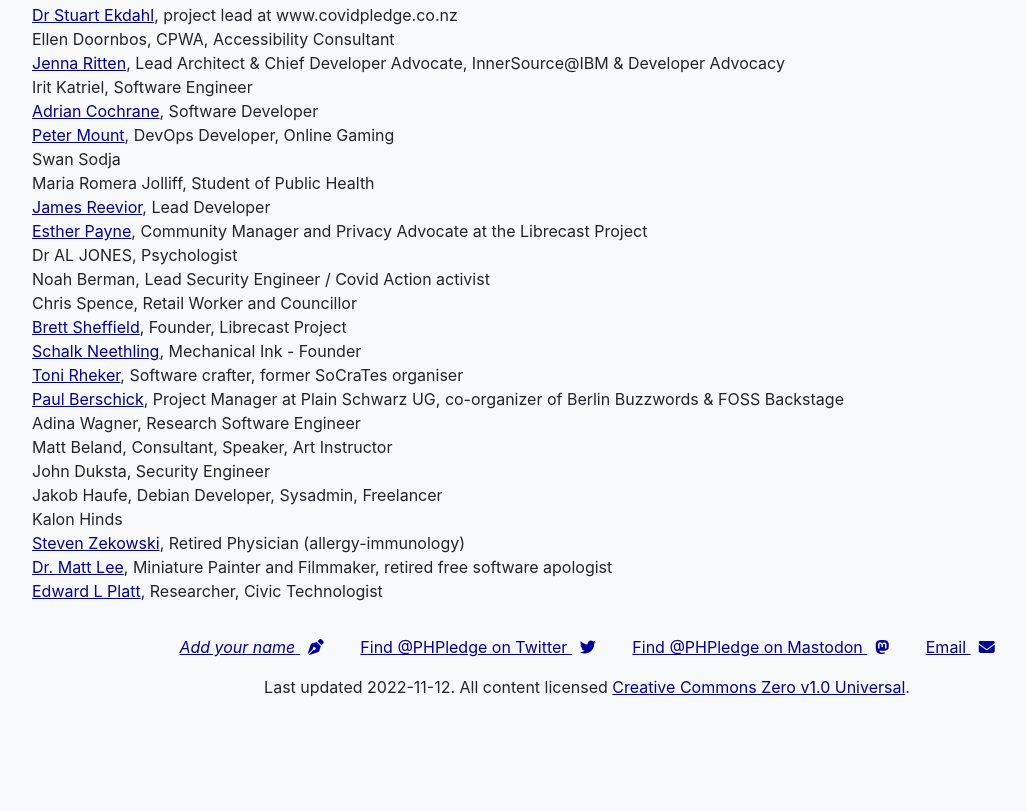
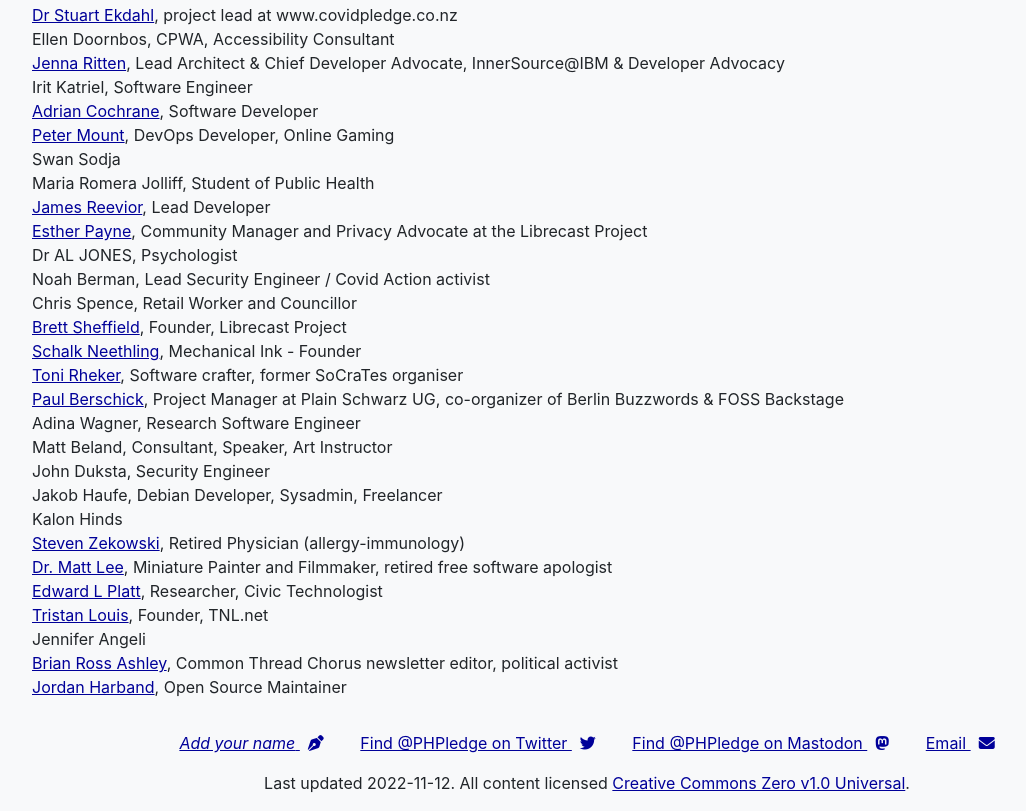
Before and after one commit to phpledge/publichealthpledge.com, a plain HTML site: page index.html in a window 1280 px wide. Shown: the part 3231-4042 px from the top of the page, without its empty margins (53-1079 px from the left). Before the commit the page ends 3946 px from the top, so only its background shows below. Drawn offline with Linux system fonts and the light colour scheme.

Commit message:
even more! and ljharb!

```diff
--- a/index.html
+++ b/index.html
@@ -192,6 +192,10 @@
             <li><a href="https://freeradical.zone/@steve_zeke">Steven Zekowski</a>, Retired Physician (allergy-immunology)</li>
             <li><a href="https://mat.tl">Dr. Matt Lee</a>, Miniature Painter and Filmmaker, retired free software apologist</li>
             <li><a href="https://elplatt.com">Edward L Platt</a>, Researcher, Civic Technologist</li>
+            <li><a href="https://www.tnl.net">Tristan Louis</a>, Founder, TNL.net</li>
+            <li>Jennifer Angeli</li>
+            <li><a href="https://brashley46.wordpress.com/">Brian Ross Ashley</a>, Common Thread Chorus newsletter editor, political activist</li>
+            <li><a href="https://twitter.com/ljharb">Jordan Harband</a>, Open Source Maintainer</li>
         </ul>
 
     </main>
```
